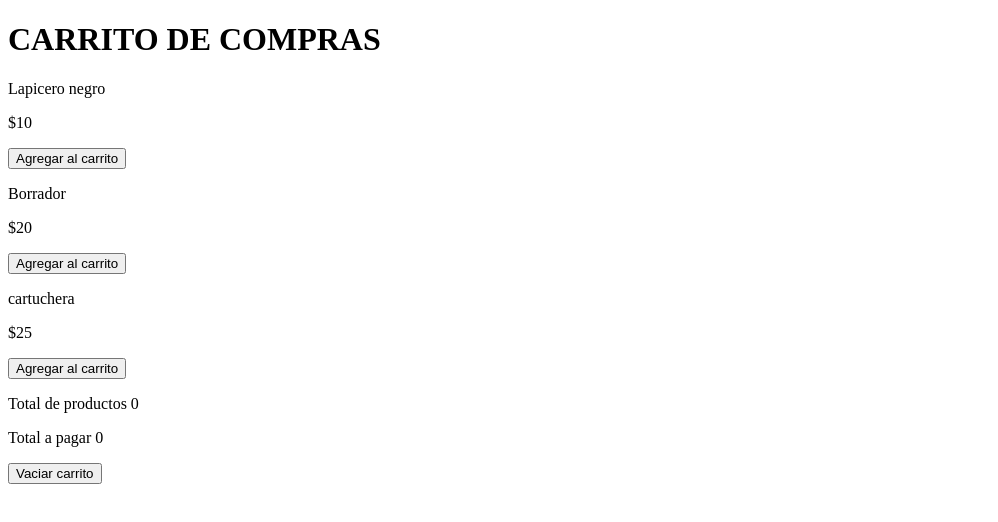
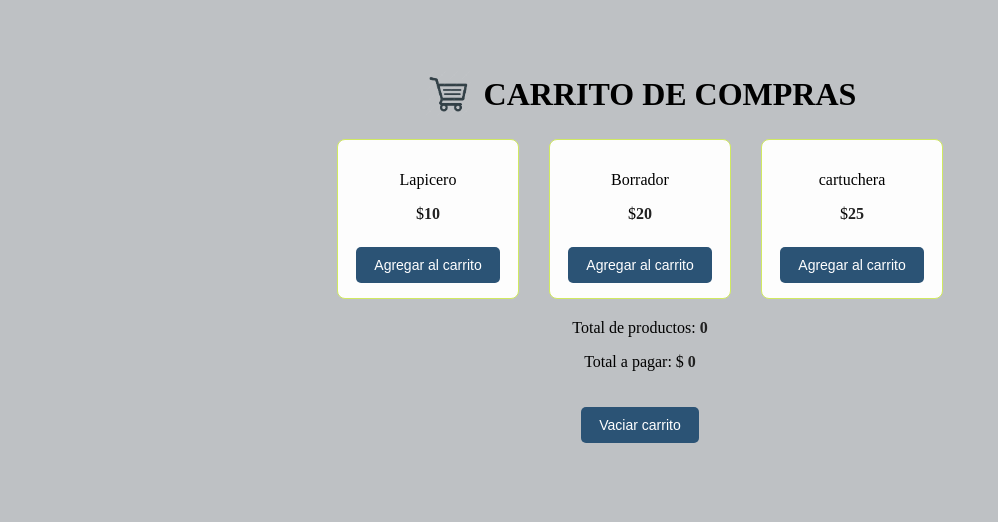
Before and after one commit to SindySuarez1/Laboratorio-InteractuandoComponenetes, a website: page Punto2/index.html in a window 1280 px wide. Shown: the whole page, without its empty margins (0-998 px from the left). Drawn offline with Linux system fonts and the light colour scheme.

Commit message:
cree css segundo punto

```diff
--- a/Punto2/index.html
+++ b/Punto2/index.html
@@ -3,28 +3,41 @@
 <head>
     <meta charset="UTF-8">
     <meta name="viewport" content="width=device-width, initial-scale=1.0">
-    <title>Document</title>
+    <link rel="stylesheet" href="/Punto2/style.css">
+    <title>Carrito de compras</title>
 </head>
 <body>
-    <h1>CARRITO DE COMPRAS</h1>
-    <p>Lapicero negro</p>
-    <p>$<span id="precio">10</span></p>
-    <button onclick="agregarCarrito('producto1',10)">Agregar al carrito</button>
+    <h1>
+        <img src="/Punto2/carrito.jpg" alt="carrito">
+        CARRITO DE COMPRAS
+    </h1>
 
+    <div class="productos">
+        <div class="producto">
+            <p>Lapicero</p>
+            <p>$<span id="precio">10</span></p>
+            <button onclick="agregarCarrito('Lapicero',10)">Agregar al carrito</button>
+        </div>
 
-    <p>Borrador</p>
-    <p>$<span id="precio1">20</span></p>
-    <button onclick="agregarCarrito('producto2',20)">Agregar al carrito</button>
+        <div class="producto">
+            <p>Borrador</p>
+            <p>$<span id="precio1">20</span></p>
+            <button onclick="agregarCarrito('Borrador',20)">Agregar al carrito</button>
+        </div>
 
-    <p>cartuchera</p>
-    <p>$<span id="precio2">25</span></p>
-    <button onclick="agregarCarrito('producto3',25)">Agregar al carrito</button>
+        <div class="producto">
+        <!--<img src="/Punto2/lapicero.webp" alt="carrito">-->
+            <p>cartuchera</p>
+            <p>$<span id="precio2">25</span></p>
+            <button onclick="agregarCarrito('Cartuchera',25)">Agregar al carrito</button>
+        </div>
+    </div>
 
-    <p>Total de productos<span id="total-items"> 0 </span></p>
-    <p>Total a pagar<span id="total-precio"> 0 </span></p>
+            <p>Total de productos: <span id="total-items">  0 </span></p>
+            <p>Total a pagar: $<span id="total-precio">  0 </span></p>
 
-    <button id="Vaciar" onclick="vaciarCarrito()">Vaciar carrito</button>
+            <button id="vaciar" onclick="vaciarCarrito()">Vaciar carrito</button>
 
-    <script src="/Punto2/script.js"></script>
+            <script src="/Punto2/script.js"></script>
 </body>
 </html>
--- a/Punto2/script.js
+++ b/Punto2/script.js
@@ -1,9 +1,11 @@
 let totalItems = 0;
 let totalPrecio = 0;
+let arrreglo = [];
 
 function agregarCarrito(nombre, precio){
     totalItems ++;
     totalPrecio += precio;
+    arrreglo.push(nombre);
 
     document.getElementById("total-items").textContent = totalItems;
     document.getElementById("total-precio").textContent = totalPrecio;
@@ -11,5 +13,15 @@ function agregarCarrito(nombre, precio){
     if (totalPrecio > 50){
         alert("¡Envío gratis aplicado!")
     }
+    console.log("Productos en el carrito: ", arrreglo );
+}
+function vaciarCarrito(){
+    totalItems = 0;
+    totalPrecio = 0;
+    arrreglo = [];
 
+    document.getElementById("total-items").textContent = "0";
+    document.getElementById("total-precio").textContent = "0";
+
+    alert("Carrito vacío");
 }
--- /dev/null
+++ b/Punto2/style.css
@@ -0,0 +1,70 @@
+body {
+  font-family:'Times New Roman', Times, serif;
+  background-color: #bec1c4;
+  padding: 40px;
+  text-align: center;
+}
+
+h1 {
+  color: #000000;
+  display: flex;
+  align-items: center;
+  justify-content: center;
+  gap: 10px;
+  font-size: 32px;
+  margin-bottom: 20px;
+}
+
+h1 img {
+  width: 50px;
+  height: 50px;
+}
+
+
+/* productos horizontal */
+.productos {
+  display: flex;
+  justify-content: center;
+  gap: 30px;
+  flex-wrap: wrap;
+  margin-bottom: 20px;
+}
+/* Cada caja blanca*/
+.producto {
+  background-color: #fdfdfd;
+  border: 1px solid #d0e961;
+  border-radius: 8px;
+  padding: 15px;
+  width: 150px;
+
+}
+
+button {
+  background-color: #2b5375;
+  color: white;
+  border: none;
+  padding: 10px 18px;
+  margin-top: 8px;
+  border-radius: 5px;
+  font-size: 14px;
+  cursor: pointer;
+  transition: background-color 0.3s;
+}
+/*cambio de color cada boton*/
+button:hover {
+  background-color: #d0e961;
+}
+
+#vaciar {
+  margin-top: 20px;
+}
+
+#vaciar:hover {
+  background-color: #b52a37;
+}
+
+span {
+    /*negrita*/
+  font-weight: bold;
+  color: #222;
+}
```
Also changed, not shown: Punto2/carrito.jpg (added), Punto2/lapicero.webp (added).
